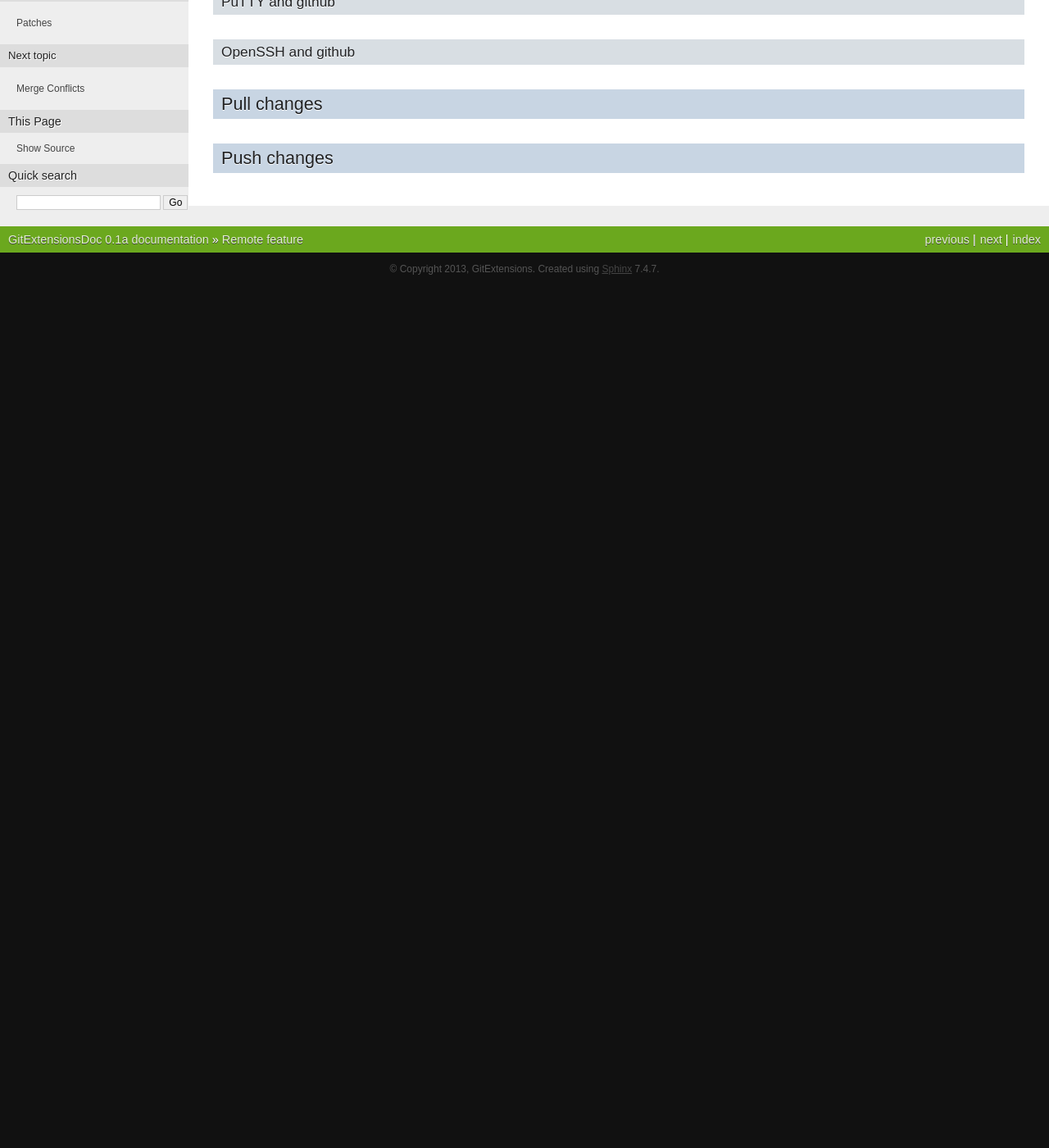
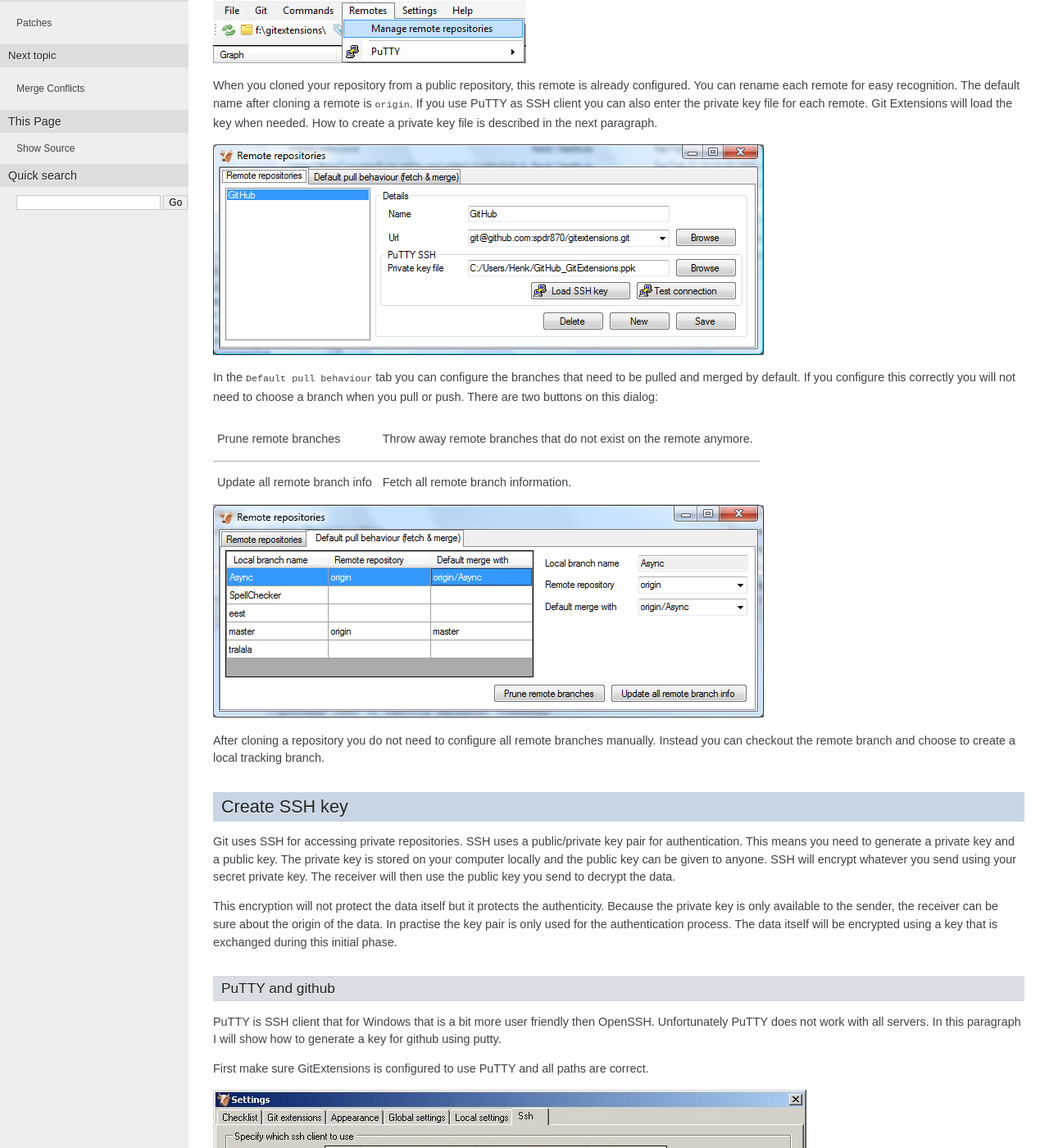
Before and after one commit to martinqt/GitExtensionsDoc, a Sphinx documentation site: the page built from source/remote_feature.rst, in a window 1280 px wide and 1400 px high, scrolled down 270 px. Shown: the whole window at 82% size. Built offline with Sphinx 7.4.7, drawn with Linux system fonts in a browser that asks for light colours; before the commit the page ends 900 px from its top, so only the background shows below that; some of the changed text lies outside the part shown.

Commit message:
Start remote feature section porting

```diff
--- a/source/remote_feature.rst
+++ b/source/remote_feature.rst
@@ -1,14 +1,86 @@
 Remote feature
 ==============
+
+Git is a distributed source control management system. This means that all changes you make are local. When you commit
+changes, you only commit them to your local repository. To publish your local changes you need to push. In order to get
+changes committed by others, you need to pull.
 
 Manage remote repositories
 --------------------------
 
+You can manage the remote repositories in the ``Remotes`` menu.
+
+.. image:: /images/manage_remote_repositories.png
+
+When you cloned your repository from a public repository, this remote is already configured. You can rename each remote for
+easy recognition. The default name after cloning a remote is ``origin``. If you use PuTTY as SSH client you can also enter the
+private key file for each remote. Git Extensions will load the key when needed. How to create a private key file is described
+in the next paragraph.
+
+.. image:: /images/remote_repositories.png
+
+In the ``Default pull behaviour`` tab you can configure the branches that need to be pulled and merged by default. If you
+configure this correctly you will not need to choose a branch when you pull or push. There are two buttons on this dialog:
+
++-------------------------------+---------------------------------------------------------------------+
+|Prune remote branches          | Throw away remote branches that do not exist on the remote anymore. |
++-------------------------------+---------------------------------------------------------------------+
+|Update all remote branch info  | Fetch all remote branch information.                                |
++-------------------------------+---------------------------------------------------------------------+
+
+.. image:: /images/remote_repositories2.png
+
+After cloning a repository you do not need to configure all remote branches manually. Instead you can checkout the remote
+branch and choose to create a local tracking branch.
+
 Create SSH key
 --------------
 
+Git uses SSH for accessing private repositories. SSH uses a public/private key pair for authentication. This means you need
+to generate a private key and a public key. The private key is stored on your computer locally and the public key can be given
+to anyone. SSH will encrypt whatever you send using your secret private key. The receiver will then use the public key you send
+to decrypt the data.
+
+This encryption will not protect the data itself but it protects the authenticity. Because the private key is only available to
+the sender, the receiver can be sure about the origin of the data. In practise the key pair is only used for the authentication
+process. The data itself will be encrypted using a key that is exchanged during this initial phase.
+
 PuTTY and github
 ^^^^^^^^^^^^^^^^
+
+PuTTY is SSH client that for Windows that is a bit more user friendly then OpenSSH. Unfortunately PuTTY does not work with
+all servers. In this paragraph I will show how to generate a key for github using putty.
+
+First make sure GitExtensions is configured to use PuTTY and all paths are correct.
+
+.. image:: /images/github_ssh.png
+
+.. image:: /images/generate_or_import_key.png
+
+can choose ``Generate or import key`` to start the key generator.
+
++--------------------------------------------+---------------------------------------------+
+|.. image:: /images/putty_key_generator1.png | .. image:: /images/putty_key_generator2.png |
++--------------------------------------------+---------------------------------------------+
+
+PuTTY will ask you to move the mouse around to generate a more random key. When the key is generated you can save the public and
+the private key in a file. You can choose to protect the private key with a password but this is not necessary.
+
+Now you have a key pair you need to give github the public key. This can be done in ``Account Settings`` in the tab
+``SSH Public Keys``. You can add multiple keys here, but you only need one key for all repositories.
+
+.. image:: /images/account_settings.png
+
+After telling github what public key to use to decrypt, you need to tell GitExtensions what private key to use to encrypt.
+In the clone dialog there is a ``Load SSH key`` button to load the private key into the PuTTY authentication agent. This can
+also be done manually by starting the PuTTY authentication agent and choose ``add key`` in the context menu in the system tray.
+
+.. image:: /images/putty_agent.png
+
+GitExtensions can load the private keys automatically for you when communicating with a remote. You need to configure the
+private key for the remote.
+
+This is done in the ``Manage remote repositories`` dialog.
 
 OpenSSH and github
 ^^^^^^^^^^^^^^^^^^
```
Also changed, not shown: progress.md (+2 -2 lines), source/images/account_settings.png (added), source/images/generate_or_import_key.png (added), source/images/github_ssh.png (added), source/images/manage_remote_repositories.png (added), source/images/putty_agent.png (added), source/images/putty_key_generator1.png (added), source/images/putty_key_generator2.png (added), source/images/remote_repositories.png (added), source/images/remote_repositories2.png (added).
